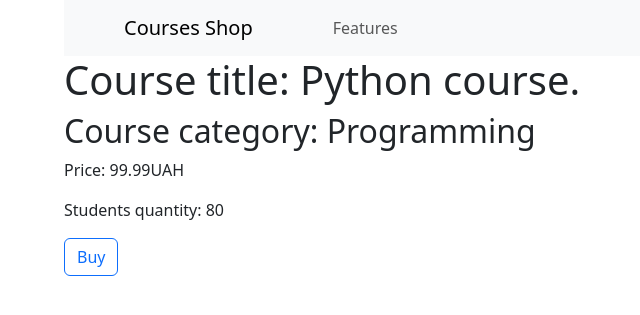
After one commit to Vctr-Ost/python-courses, a Django app: page /shop/1 in a window 1280 px wide. The commit adds this page. Shown: the top 315 px of the page, without its empty margins (18-658 px from the left). Run offline with Django 4.2, Linux system fonts and the light colour scheme; data comes from the database, SQL or seed files in the repository.

Commit message:
Finish templates. Basic routes

```diff
--- a/shop/templates/base.html
+++ b/shop/templates/base.html
@@ -5,12 +5,24 @@
     <meta name="viewport"
           content="width=device-width, user-scalable=no, initial-scale=1.0, maximum-scale=1.0, minimum-scale=1.0">
     <meta http-equiv="X-UA-Compatible" content="ie=edge">
-    <title>Document</title>
+    <title>{% block title %}{% endblock %}</title>
     <link href="https://cdn.jsdelivr.net/npm/bootstrap@5.3.1/dist/css/bootstrap.min.css" rel="stylesheet"
           integrity="sha384-4bw+/aepP/YC94hEpVNVgiZdgIC5+VKNBQNGCHeKRQN+PtmoHDEXuppvnDJzQIu9" crossorigin="anonymous">
 </head>
 <body>
 <main class="container">
+    <nav class="navbar navbar-expand-lg bg-body-tertiary">
+        <div class="container-fluid">
+            <a class="navbar-brand mx-5" href="#">Courses Shop</a>
+            <div class="collapse navbar-collapse" id="navbarNav">
+                <ul class="navbar-nav">
+                    <li class="nav-item mx-4">
+                        <a class="nav-link" href="#">Features</a>
+                    </li>
+                </ul>
+            </div>
+        </div>
+    </nav>
     {% block content %}
     {% endblock %}
 </main>
--- a/shop/templates/courses.html
+++ b/shop/templates/courses.html
@@ -1,6 +1,9 @@
 {% extends 'base.html' %}
+
+{% block title %}All Courses{% endblock %}
+
 {% block content %}
-<div class="mx-auto m-5 border border-secondary" style="width: 1000px;">
+<div class="mx-auto m-5 border border-secondary">
     <table class="table table-striped table-hover">
         <thead class="table-success">
         <tr>
--- /dev/null
+++ b/shop/templates/single_course.html
@@ -0,0 +1,13 @@
+{% extends 'base.html' %}
+
+{% block title %}{{course.title}}{% endblock %}
+
+{% block content %}
+<div>
+    <h1>Course title: {{course.title}}</h1>
+    <h2>Course category: {{course.category}}</h2>
+    <p>Price: {{course.price}}UAH</p>
+    <p>Students quantity: {{course.students_qty}}</p>
+    <button class="btn btn-outline-primary">Buy</button>
+</div>
+{% endblock %}
--- a/shop/urls.py
+++ b/shop/urls.py
@@ -1,7 +1,9 @@
 from django.urls import path
-from .views import index
+from .views import index, single_course
+
 
 
 urlpatterns = [
-    path('', index, name='index')
+    path('', index, name='index'),
+    path('<int:course_id>', single_course, name='single_course'),
 ]
--- a/shop/views.py
+++ b/shop/views.py
@@ -7,3 +7,8 @@ def index(request):
     courses = models.Course.objects.all()
     # return HttpResponse(str(course)+'<br>' for course in courses)
     return render(request, 'courses.html', {'courses': courses})
+
+
+def single_course(request, course_id):
+    course = models.Course.objects.get(pk=course_id)
+    return render(request, 'single_course.html', {'course': course})
```
Also changed, not shown: shop/models.py (line endings or trailing spaces).
